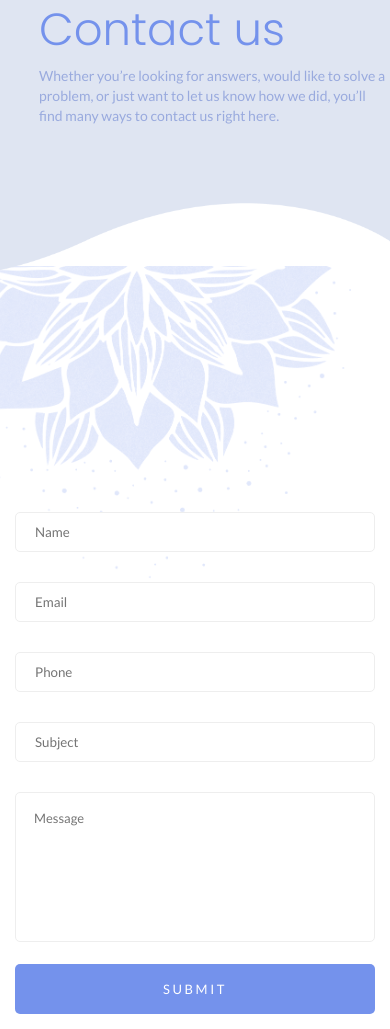
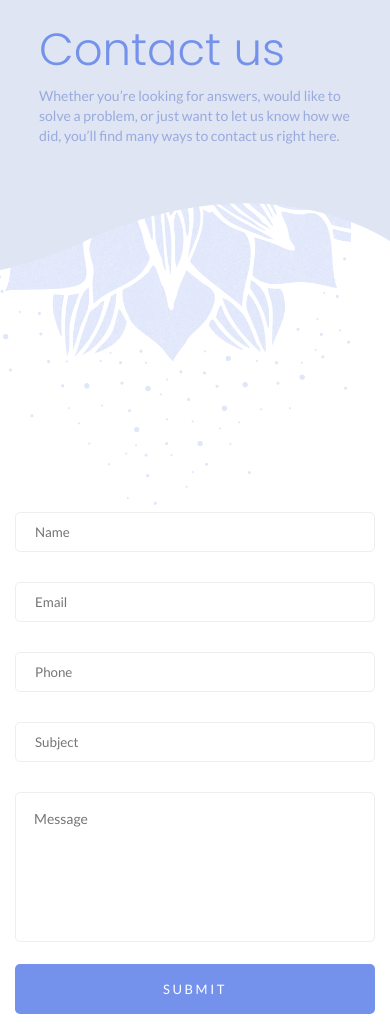
Before and after one commit to marmeladywka/joga, a plain HTML site: page contact.html in a window 390 px wide. Shown: the part 71-1100 px from the top of the page. Drawn offline with Linux system fonts and the light colour scheme.

Commit message:
Update contact.css

```diff
--- a/css/contact.css
+++ b/css/contact.css
@@ -139,8 +139,8 @@ body{
 
 .header__item-icon{
 
-  padding-top: 35px;
-  padding-left: 56px;
+  padding-top: 5%;
+  padding-left: 5%;
 }
 
 .header__star{
@@ -798,12 +798,19 @@ body{
 }
 
 .contact__input {
-    width: 100%;
+  width: 100%;
+  margin-right: 0;
     }
 
 .section__background {
-    background-size: 120%;
+    background-size: 140%;
     margin-top: -40%;
+    background-position: top;
+}
+
+.contact__textarea {
+  font-size: 14px;
+  margin-right: 0;
   }
 
 .contact {
@@ -851,8 +858,21 @@ height: 150px;
 
 }
 
+.contact__map{
+  width: 100%;
+  }
+
 .contact__info{
   justify-content: space-between;
+
+}
+
+.header__content-slogan {
+  margin-top: 25%;
+  position: absolute;
+  left: 0;
+  top: 0;
+  padding: 0 10%;
 }
 
 /*footer*/
```
